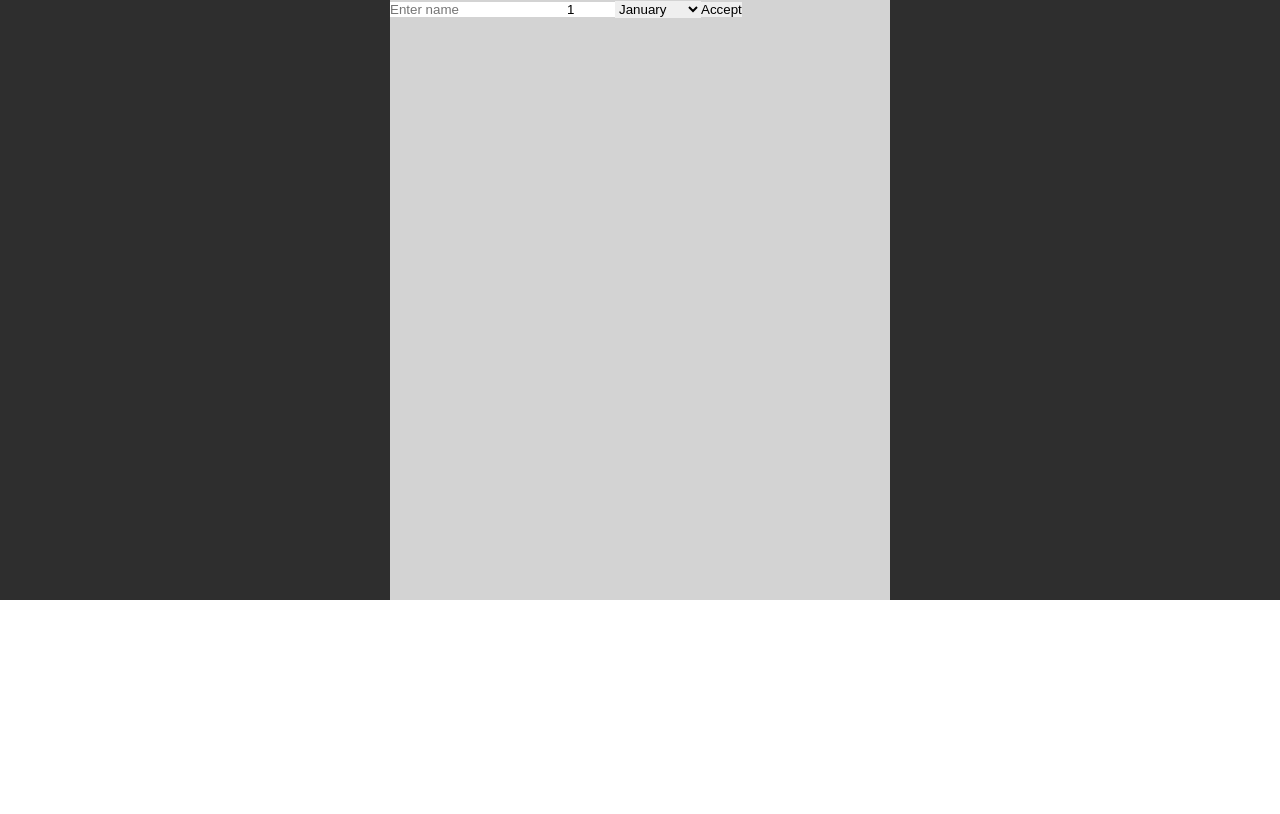
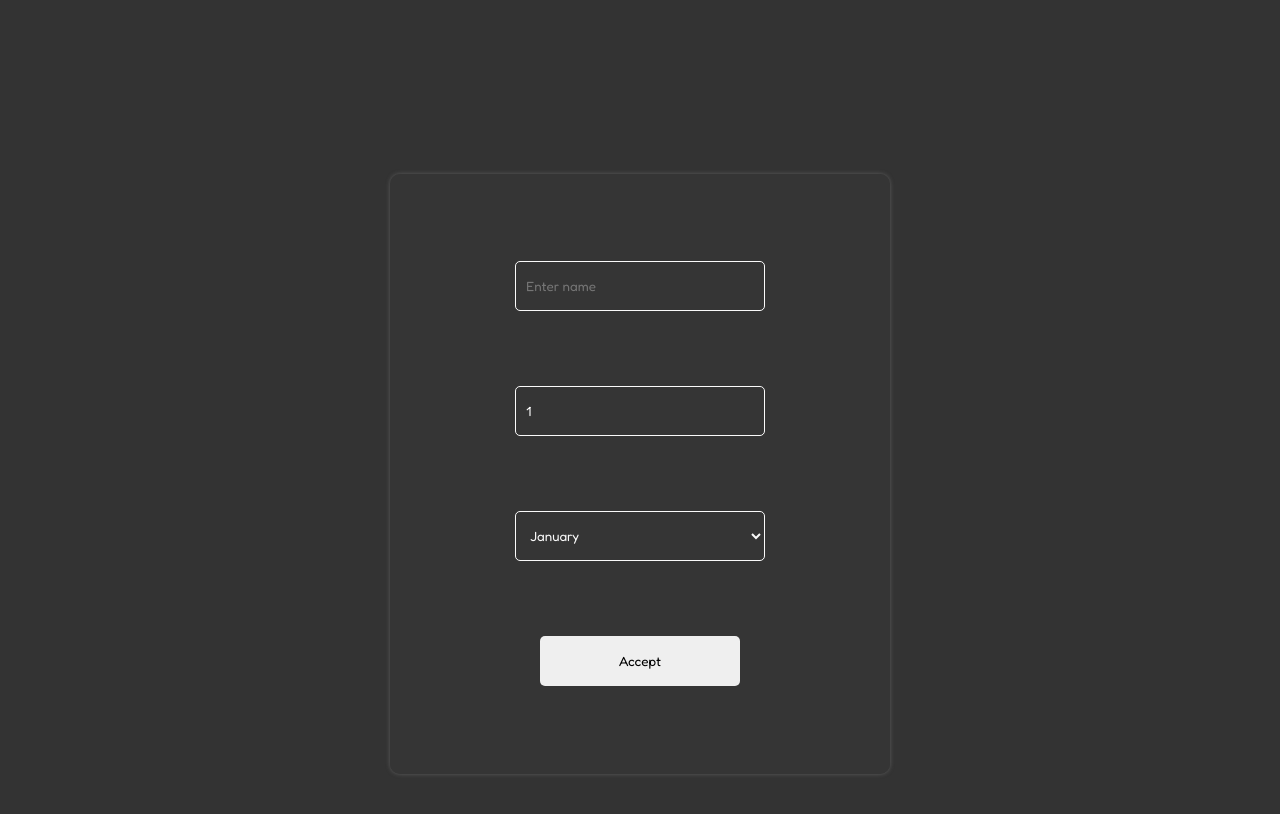
Before and after one commit to Tapi33/birthday-react, a React (Create React App) app: page / in a window 1280 px wide. Shown: the top 814 px of the page. Built offline with nearby package versions, Linux system fonts and the light colour scheme.

Commit message:
add css style

```diff
--- a/src/App.css
+++ b/src/App.css
@@ -1,16 +1,60 @@
+@import url('https://fonts.googleapis.com/css2?family=Fredoka&display=swap');
+
 *{
   margin: 0;
   padding: 0;
   text-decoration: none;
   box-sizing: border-box;
-  border: none
+  border: none;
+  font-family: 'Fredoka', sans-serif;
+
 }
 .App{
-  background-color: rgba(0,0,0,0.82);
+  background-color: rgba(0,0,0,0.80);
+  height: 947px;
+  display: flex;
+  align-items: center;
 }
-.form-birthday{
+.form_wrapper{
   width: 500px;
   height: 600px;
   margin: 0 auto;
-  background-color: lightgrey;
+  display: flex;
+  align-items: center;
+  background-color:rgba(54,54,54,0.76);
+  border-radius: 10px;
+  box-shadow: 0 0 4px rgba(106,106,106,0.76);
+
 }
+.form-birthday{
+  width: 400px;
+  height: 500px;
+  margin: 0 auto;
+  display: flex;
+  flex-direction: column;
+  justify-content: space-around;
+  align-items: center;
+}
+.form-birthday > input,select{
+  width: 250px;
+  height: 50px;
+  padding-left: 10px;
+  padding-right: 10px;
+  border-radius: 5px;
+  background: inherit;
+  border: 1px solid #fafafa;
+  color: #fafafa;
+}
+.form-birthday > input:focus{
+  outline: none;
+}
+.form-birthday > a>button{
+  width: 200px;
+  height: 50px;
+  border-radius: 5px;
+}
+.countdown-wrapper{
+  width: 25rem;
+  display: flex;
+  justify-content: space-between;
+}
--- a/src/CountDown.jsx
+++ b/src/CountDown.jsx
@@ -4,26 +4,26 @@ import Wish from "./Wish";
 const CountDown = ({countDate, name}) => {
     if(!countDate.isItBirthday) {
         return (
-            <div>
-                <h1 className="head">
+            <div className="countdown-wrapper">
+                <h1 className="countdown-header">
                     CountDown to <span>{name}'s</span> Birthday
                 </h1>
-                <div className="countDown-wrapper">
-                    <div className="countDown-box">
+                <div className="countdown">
+                    <div className="countdown-box">
                         {countDate.days}
-                        <span className="timer">Days</span>
+                        <span className="countdown-box-title">Days</span>
                     </div>
-                    <div className="countDown-box">
+                    <div className="countdown-box">
                         {countDate.hours}
-                        <span className="timer">Hours</span>
+                        <span className="countdown-box-title">Hours</span>
                     </div>
-                    <div className="countDown-box">
+                    <div className="countdown-box">
                         {countDate.minutes}
-                        <span className="timer">Minutes</span>
+                        <span className="countdown-box-title">Minutes</span>
                     </div>
-                    <div className="countDown-box">
+                    <div className="countdown-box">
                         {countDate.second}
-                        <span className="timer">Seconds</span>
+                        <span className="countdown-box-title">Seconds</span>
                     </div>
                 </div>
             </div>
--- a/src/FormBirthday.jsx
+++ b/src/FormBirthday.jsx
@@ -11,7 +11,7 @@ const FormBirthday = () => {
 
 
     return (
-        <div>
+        <div className="form_wrapper">
             <form className="form-birthday">
                 <input
                     type="text"
```
